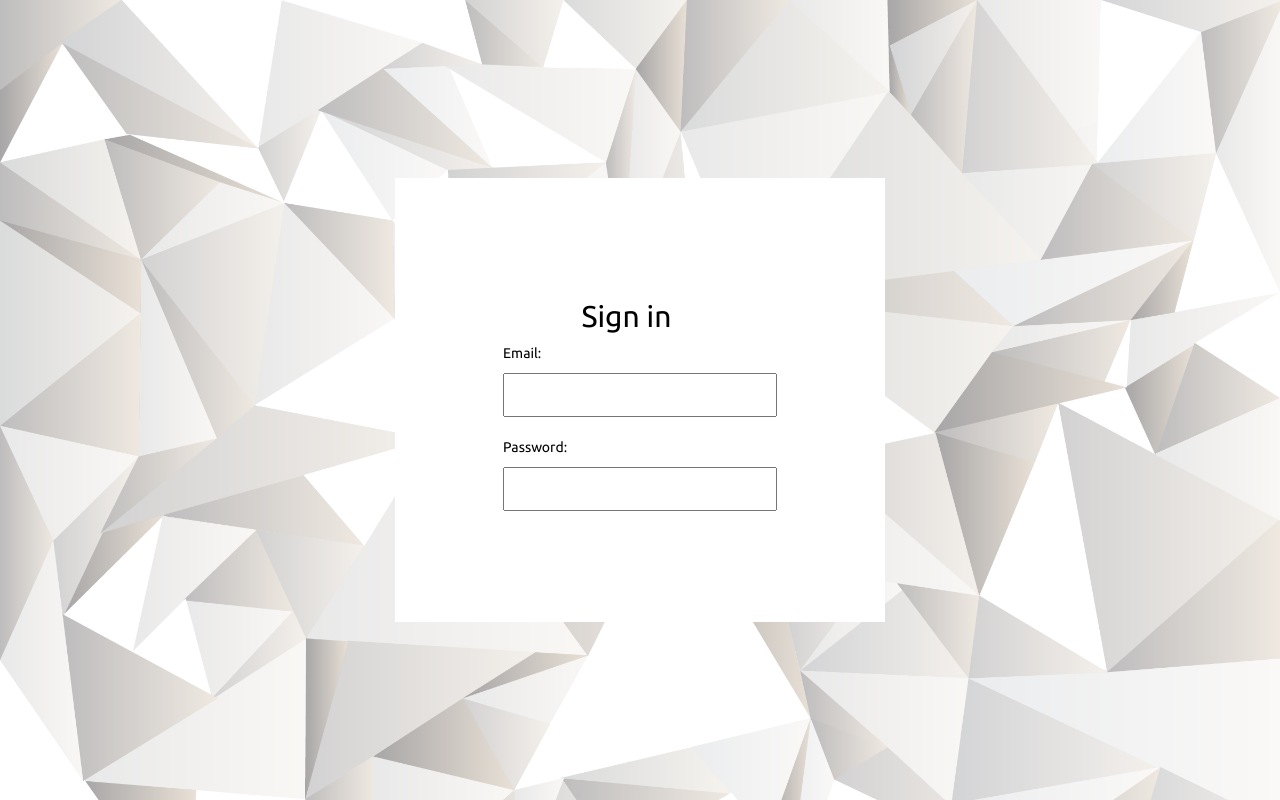
After one commit to ESHS-Computer-Science/ESHSWebCalc, a PHP site: page /login.php in a window 1280 px wide. The commit adds this page. Run offline with PHP 8.4, Linux system fonts and the light colour scheme.

Commit message:
addin in the php and ordering things

```diff
--- a/css/style.css
+++ b/css/style.css
@@ -46,7 +46,7 @@ h2 {
 
 .action-shot {
 
-    background-image: url("network.jpg");
+    background-image: url("../img/network.jpg");
     background-size: cover;
     width: 100%;
     height: 100%;
@@ -56,7 +56,7 @@ h2 {
 
 .action-shot2 {
 
-    background-image: url("network2.png");
+    background-image: url("../img/network2.png");
     background-size: cover;
     width: 100%;
     height: 100%;
@@ -93,7 +93,7 @@ h2 {
     z-index: 999;
     padding-right: 20px;
     padding-left: 20px;
-    background-color: rgba(25, 25, 50, 0.25);
+    background-color: black;
     -webkit-transition: all .25s ease-in-out;
     -moz-transition: all .25s ease-in-out;
     -o-transition: all .25s ease-in-out;
@@ -132,14 +132,14 @@ h2 {
 }
 
 .body {
-    background-image: url("network2.png");
+    background-image: url("../img/network2.png");
     padding-bottom:5%;
     padding-right: 5%;
     padding-left: 5%;
     padding-top: 5%
 }
 .body2 {
-    background-image: url("white.png");
+    background-image: url("../img/white.png");
     padding-bottom:5%;
     padding-right: 5%;
     padding-left: 5%;
@@ -158,7 +158,7 @@ h2 {
     padding-left: 10%;
     padding-right: 10%;
     padding-bottom: 40px;
-    background-image:url("white.png");
+    background-image:url("../img/white.png");
 }
             <h1 id="s">Sign in</h1>
 
@@ -198,6 +198,10 @@ dd {
     margin-left: 0;
 }
 
+#s{
+    color: black;
+}
+
 dd,
 dt {
     line-height: 1.42857143;
--- a/includes/header.php
+++ b/includes/header.php
@@ -0,0 +1,10 @@
+    <head>
+		<link rel="stylesheet" href="css/bootstrap.css" >
+		<script src="js/bootstrap.js" > </script>
+		<link href="http://fonts.googleapis.com/css?family=Lato:100,300,400,700,900,100italic,300italic,400italic,700italic,900italic" rel="stylesheet" type="text/css">
+		<link href="http://fonts.googleapis.com/css?family=Roboto:400,100,300,300italic,100italic,400italic,500,500italic,700,700italic,900,900italic" rel="stylesheet" type="text/css">
+		<link href='https://fonts.googleapis.com/css?family=Ubuntu' rel='stylesheet' type='text/css'>
+		<link href='css/gallery.css' rel='stylesheet' type='text/css' media='screen'>
+		<link href='css/style.css' rel='stylesheet' type='text/css' media='screen'>
+		<title>ESHS WebCalc</title>
+	</head>
--- /dev/null
+++ b/login.php
@@ -0,0 +1,20 @@
+<?php include('includes/header.php'); ?>
+<body>
+    <div class="header-section action-shot2" title="Securing servers at the CyberPatriot VI finals in 2014.">
+        <div class="fade"></div>
+        <div class="title">
+            <div class="body2">
+                <div class="section">
+                    <form class="center" action="action_page.php">
+                        <h1 id="s" class="center">Sign in</h1>
+                        <p>  Email:</p>
+                        <input class="center" type="text" name="firstname">
+                        <br /><br />
+                        <p>  Password:</p>
+                        <input class="center" type="text" name="lastname">
+                    </form>
+                </div>
+            </div>
+        </div>
+    </div>
+</body>
```
Also changed, not shown: Signin.php (deleted, +0 -34 lines), Signup.php (deleted, +0 -34 lines), index.html (+5 -5 lines), register.php (added, +20 -0 lines).
